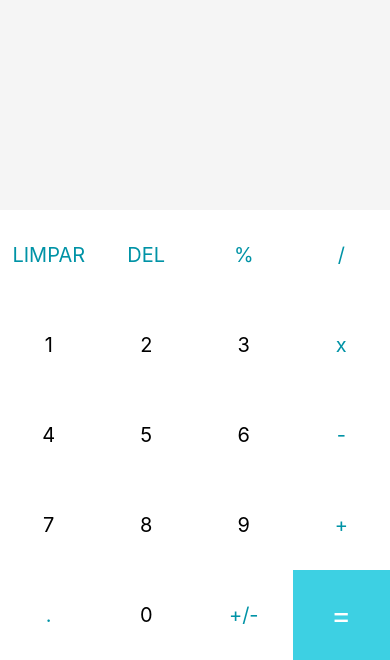
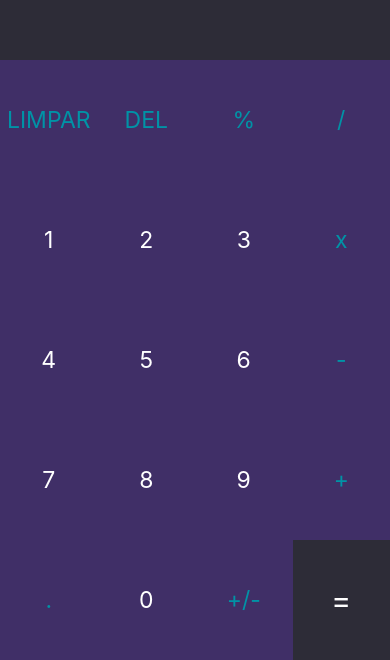
Before and after one commit to JhonesYure/CalculadoraATV, a React Native app: screen / in a window 390 px wide. Shown: the part 184-844 px from the top of the page. Built offline with nearby package versions, Linux system fonts and the light colour scheme.

Commit message:
estilização do app

```diff
--- a/App.js
+++ b/App.js
@@ -117,12 +117,12 @@
 
         {buttons.map((button) =>
           button === '=' ? // Mapeamento do botão =
-        <TouchableOpacity onPress={() => handleInput(button)} key={button} style={[styles.button, {backgroundColor: '#3dd0e3'}]}>
+        <TouchableOpacity onPress={() => handleInput(button)} key={button} style={[styles.button, {backgroundColor: '#2D2C37'}]}>
           <Text style={[styles.textButton, {color: "white", fontSize: 30}]}>{button}</Text>
         </TouchableOpacity>
           : // Mapeamento dos outros botões
           <TouchableOpacity onPress={() => handleInput(button)} key={button} style={styles.button}>
-            <Text style={[styles.textButton, {color: typeof(button) === 'number' ? 'black': '#0093a6'}]}>{button}</Text>
+            <Text style={[styles.textButton, {color: typeof(button) === 'number' ? 'white': '#0093a6'}]}>{button}</Text>
           </TouchableOpacity>
         )}
       </View>
@@ -138,10 +138,10 @@
   results: {
     flex: 2,
     justifyContent: "center",
-    backgroundColor: "#f5f5f5"
+    backgroundColor: "#2D2C37"
   },
   resultText: {
-    color: "#282F38",
+    color: "white",
     fontSize: 32,
     fontWeight: "bold",
     padding: 12,
@@ -158,15 +158,15 @@
     flexWrap: 'wrap',
   },
   button: {
-    backgroundColor: 'white',
+    backgroundColor: "#402F67",
     alignItems: 'center',
     justifyContent: 'center',
-    minWidth: 90,
-    minHeight: 90,
+    minWidth: 85,
+    minHeight: 120,
     flex: 2,
   },
   textButton: {
     color: "#7c7c7c",
-    fontSize: 20,
+    fontSize: 23,
   }
 });
```
